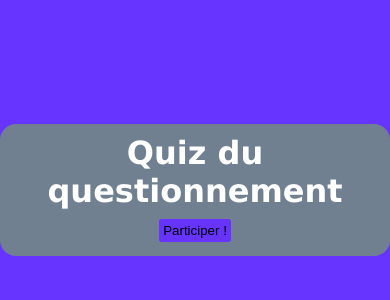
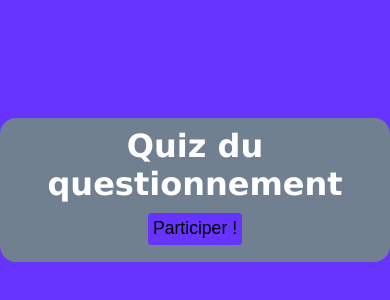
Before and after one commit to Deer-Canidae/quiz-du-questionnement, a React (Vite) app: page / in a window 390 px wide. Shown: the part 232-532 px from the top of the page. Built offline with nearby package versions, Linux system fonts and the light colour scheme.

Commit message:
Scaled buttons on mobile

```diff
--- a/src/styles/main.scss
+++ b/src/styles/main.scss
@@ -71,6 +71,7 @@ p {
 }
 
 @media (orientation: portrait) {
+
   p {
     max-width: 95vw;
   }
@@ -78,4 +79,8 @@ p {
   .reponses {
     padding: 0px 0.5em;
   }
+
+  button {
+    font-size: 1.1em;
+  }
 }
```
